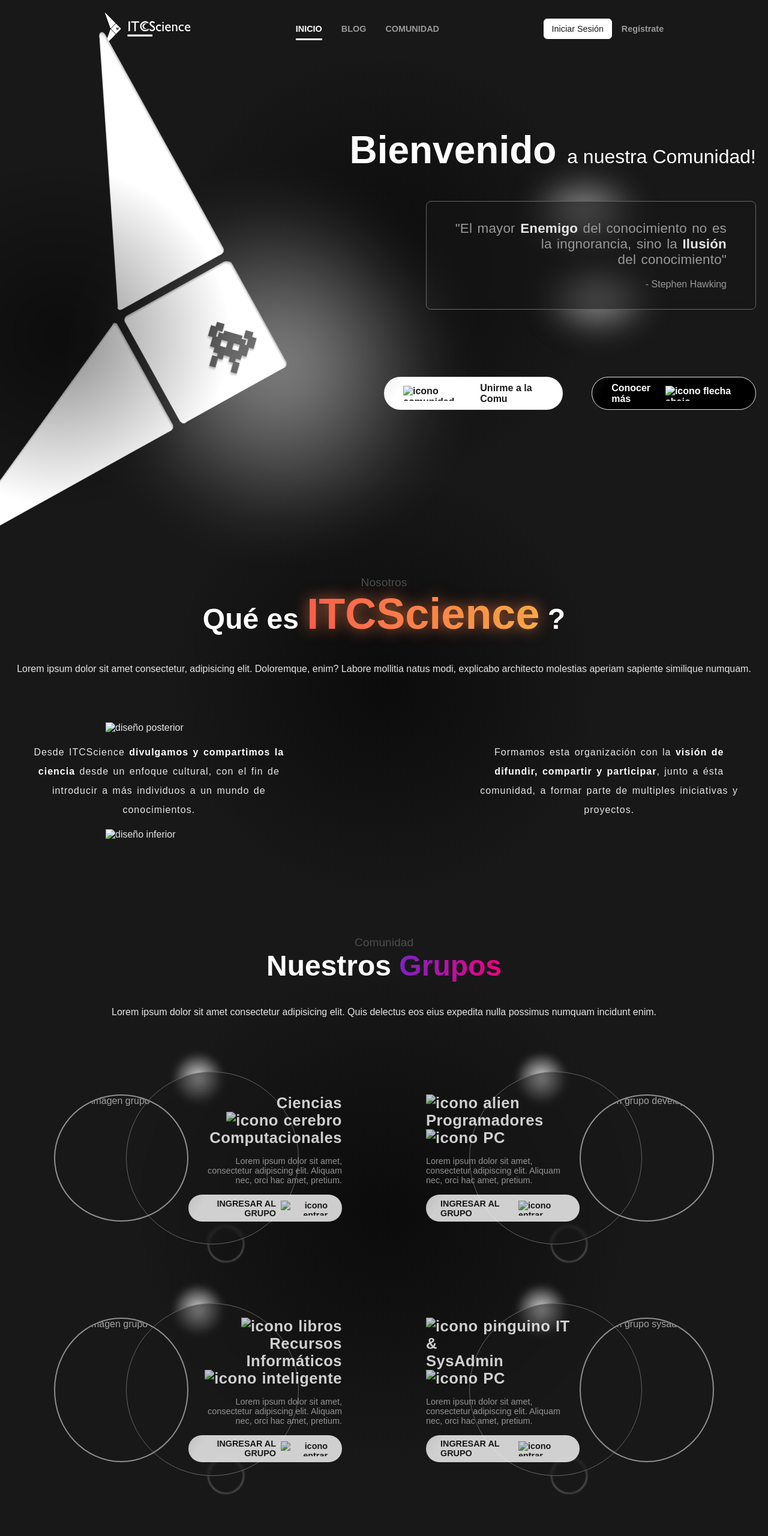
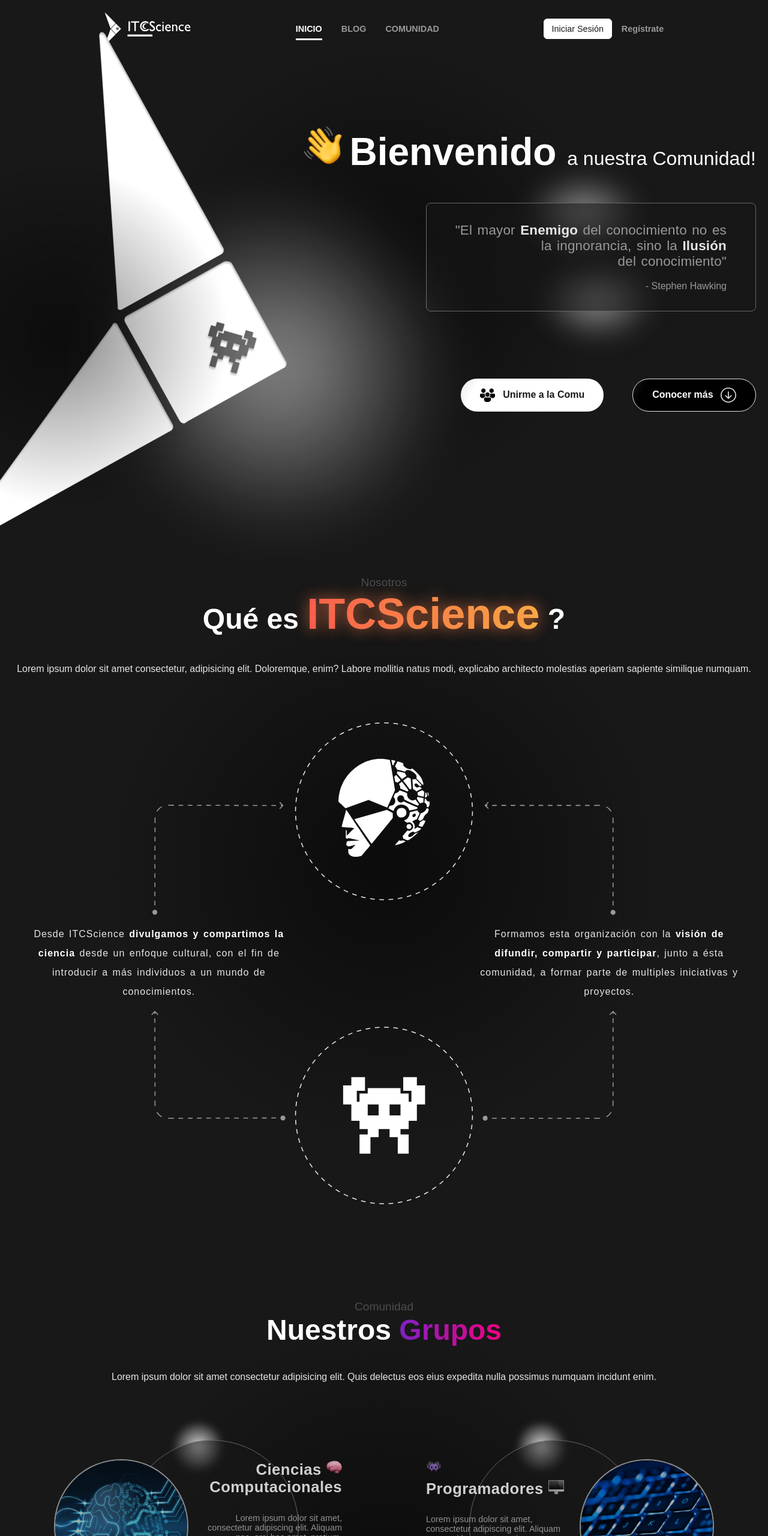
Before and after one commit to fr4nkd3v/ITCScience-Home-Page, a plain HTML site: page index.pug in a window 1280 px wide. Shown: the top 2560 px of the page at 60% size. Drawn offline with nearby package versions, Linux system fonts and the light colour scheme; files that its build step writes are made by us from their sources; the site is published under a folder, as on GitHub Pages, so addresses that start at the root find nothing.

Commit message:
fix some links

```diff
--- a/index.pug
+++ b/index.pug
@@ -21,8 +21,8 @@
     header
 
       .brand
-        img.logo(src="assets/svg/brand-logo.svg", alt="Logo de la Marca")
-        img.name(src="assets/svg/brand-text.svg", alt="Texto de la Marca")
+        img.logo(src="./assets/svg/brand-logo.svg", alt="Logo de la Marca")
+        img.name(src="./assets/svg/brand-text.svg", alt="Texto de la Marca")
 
       nav: ul
           li: a.active(href="") INICIO
@@ -38,7 +38,7 @@
       section.initial: .wrapper
 
           .header
-            img(src="/assets/images/hand.png", alt="")
+            img(src="./assets/images/hand.png", alt="")
             | #[span Bienvenido ] a nuestra Comunidad!
 
           .wrapper-quote
@@ -52,11 +52,11 @@
 
           .row
             a.btn.btn-light(href="#")
-              img(src="/assets/svg/people-community-28-filled.svg", alt="icono comunidad")
+              img(src="./assets/svg/people-community-28-filled.svg", alt="icono comunidad")
               span Unirme a la Comu
             a.btn.btn-dark(href="#")
               span Conocer más
-              img(src="/assets/svg/arrow-down-circle.svg", alt="icono flecha abajo")
+              img(src="./assets/svg/arrow-down-circle.svg", alt="icono flecha abajo")
 
           .back
             img.logo(src="./assets/images/logo-design.png", alt="diseño del logo")
@@ -69,11 +69,11 @@
             p Lorem ipsum dolor sit amet consectetur, adipisicing elit. Doloremque, enim? Labore mollitia natus modi, explicabo architecto molestias aperiam sapiente similique numquam.
 
           .content
-            img(src="/assets/svg/top-design-ourSection.svg", alt="diseño posterior")
+            img(src="./assets/svg/top-design-ourSection.svg", alt="diseño posterior")
             .paragraphs
               p Desde ITCScience #[span divulgamos y compartimos la ciencia] desde un enfoque cultural, con el fin de introducir a más individuos a un mundo de conocimientos.
               p Formamos esta organización con la #[span visión de difundir, compartir y participar], junto a ésta comunidad, a formar parte de multiples iniciativas y proyectos.
-            img(src="/assets/svg/bottom-design-ourSection.svg", alt="diseño inferior")
+            img(src="./assets/svg/bottom-design-ourSection.svg", alt="diseño inferior")
 
       section.groups: .wrapper
 
@@ -84,39 +84,39 @@
 
         .content
           article.group
-            h1 Ciencias #[img(src="/assets/images/brain.png", alt="icono cerebro")] #[br]Computacionales
+            h1 Ciencias #[img(src="./assets/images/brain.png", alt="icono cerebro")] #[br]Computacionales
             p Lorem ipsum dolor sit amet, consectetur adipiscing elit. Aliquam nec, orci hac amet, pretium.
             a.btn.btn-light(href="#")
               span INGRESAR AL GRUPO
-              img(src="/assets/svg/enter-outline.svg", alt="icono entrar")
-            img(src="/assets/images/cs-group.jpg", alt="imagen grupo ciencias")
+              img(src="./assets/svg/enter-outline.svg", alt="icono entrar")
+            img(src="./assets/images/cs-group.jpg", alt="imagen grupo ciencias")
             .circle
             .back
           article.group
-            h1 #[img(src="/assets/images/alien.png", alt="icono alien")] #[br] Programadores #[img(src="/assets/images/pc.png", alt="icono PC")]
+            h1 #[img(src="./assets/images/alien.png", alt="icono alien")] #[br] Programadores #[img(src="./assets/images/pc.png", alt="icono PC")]
             p Lorem ipsum dolor sit amet, consectetur adipiscing elit. Aliquam nec, orci hac amet, pretium.
             a.btn.btn-light(href="#")
               span INGRESAR AL GRUPO
-              img(src="/assets/svg/enter-outline.svg", alt="icono entrar")
-            img(src="/assets/images/developers_group.jpg", alt="imagen grupo developers")
+              img(src="./assets/svg/enter-outline.svg", alt="icono entrar")
+            img(src="./assets/images/developers_group.jpg", alt="imagen grupo developers")
             .circle
             .back
           article.group
-            h1 #[img(src="/assets/images/books.png", alt="icono libros")] Recursos#[br]Informáticos #[img(src="/assets/images/smart.png", alt="icono inteligente")]
+            h1 #[img(src="./assets/images/books.png", alt="icono libros")] Recursos#[br]Informáticos #[img(src="./assets/images/smart.png", alt="icono inteligente")]
             p Lorem ipsum dolor sit amet, consectetur adipiscing elit. Aliquam nec, orci hac amet, pretium.
             a.btn.btn-light(href="#")
               span INGRESAR AL GRUPO
-              img(src="/assets/svg/enter-outline.svg", alt="icono entrar")
-            img(src="/assets/images/resources_group.jpg", alt="imagen grupo recursos")
+              img(src="./assets/svg/enter-outline.svg", alt="icono entrar")
+            img(src="./assets/images/resources_group.jpg", alt="imagen grupo recursos")
             .circle
             .back
           article.group
-            h1 #[img(src="/assets/images/penguin.png", alt="icono pinguino")] IT &#[br]SysAdmin #[img(src="/assets/images/pc.png", alt="icono PC")]
+            h1 #[img(src="./assets/images/penguin.png", alt="icono pinguino")] IT &#[br]SysAdmin #[img(src="./assets/images/pc.png", alt="icono PC")]
             p Lorem ipsum dolor sit amet, consectetur adipiscing elit. Aliquam nec, orci hac amet, pretium.
             a.btn.btn-light(href="#")
               span INGRESAR AL GRUPO
-              img(src="/assets/svg/enter-outline.svg", alt="icono entrar")
-            img(src="/assets/images/sysadmin_group.jpg", alt="imagen grupo sysadmin")
+              img(src="./assets/svg/enter-outline.svg", alt="icono entrar")
+            img(src="./assets/images/sysadmin_group.jpg", alt="imagen grupo sysadmin")
             .circle
             .back
 
@@ -157,10 +157,10 @@
           p En nuestro Blog compartimos diversos artículos, tanto para iniciantes como para experimentados, aquí brindamos un espacio de difusión para toda la comunidad.
           .row
             a.btn.btn-light(href="#")
-              img(src="/assets/svg/article.svg", alt="icono de artículo")
+              img(src="./assets/svg/article.svg", alt="icono de artículo")
               span Visitar el Blog
             a.btn.btn-dark(href="#")
-              img(src="/assets/svg/mail-newsletter.svg", alt="icono de newsletter")
+              img(src="./assets/svg/mail-newsletter.svg", alt="icono de newsletter")
               span Recibir Newsletter
 
         .content
@@ -210,7 +210,7 @@
     footer: .wrapper
 
       .brand
-        img.logo(src="/assets/svg/brand-logo.svg", alt="Logo de la marca")
+        img.logo(src="./assets/svg/brand-logo.svg", alt="Logo de la marca")
         img.name(src="./assets/svg/brand-text.svg", alt="Texto de la marca")
 
       .links
```
Also changed, not shown: index.html.
